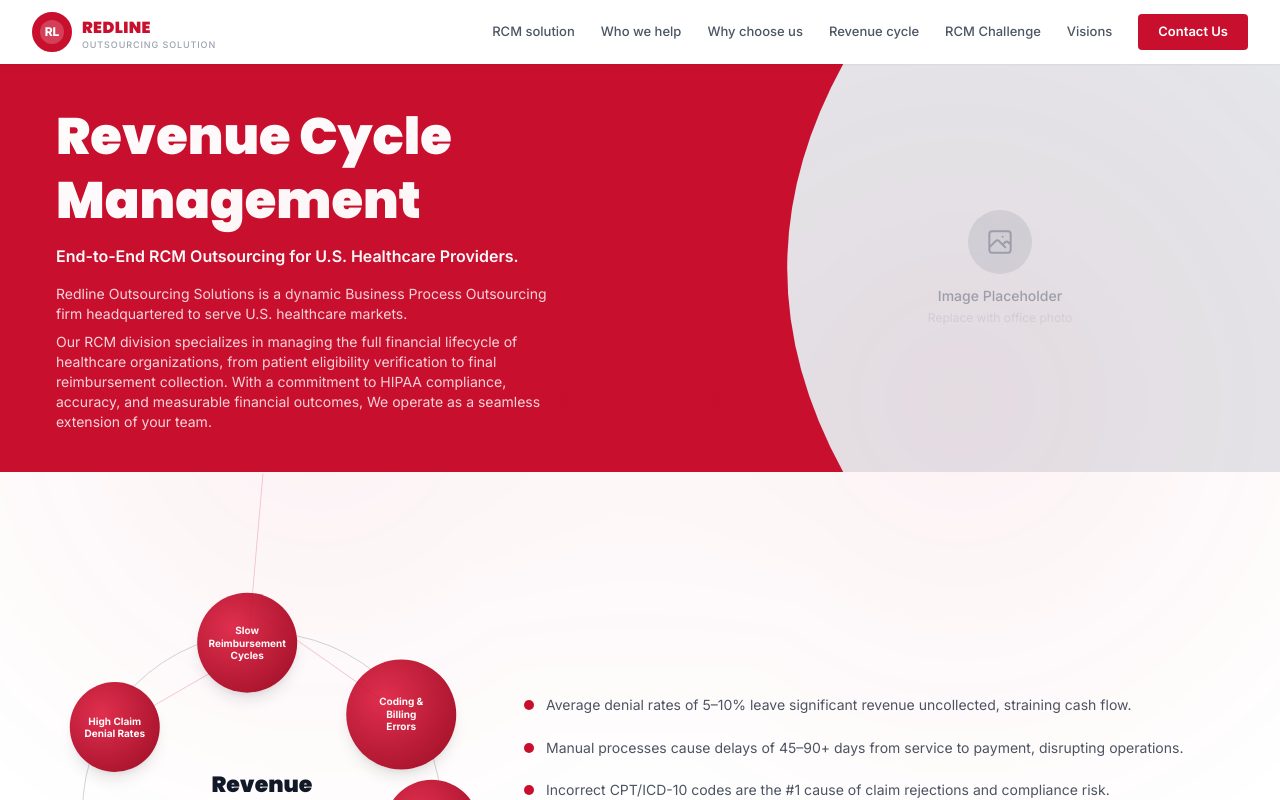
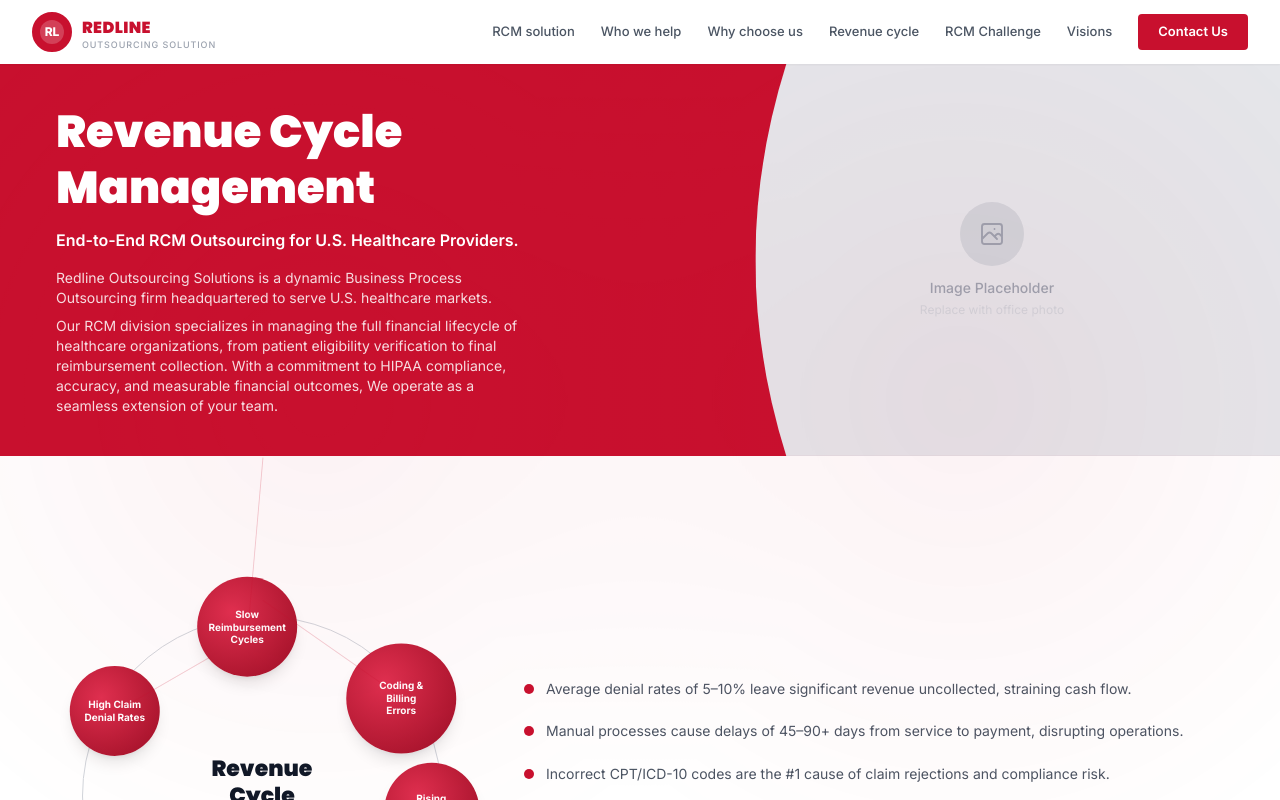
Before and after one commit to deba4667/RedLine_Landing, a React (Vite) app: page / in a window 1280 px wide. Shown: the top 800 px of the page. Built offline with nearby package versions, Linux system fonts and the light colour scheme.

Commit message:
fix: rewrite Hero with inline SVG arc clip - no right edge bleed

```diff
--- a/src/components/Hero.jsx
+++ b/src/components/Hero.jsx
@@ -5,24 +5,28 @@ export default function Hero() {
   return (
     <section
       id="home"
-      className="relative w-full overflow-hidden bg-[#C8102E] pt-16"
-      style={{ minHeight: '340px' }}
+      className="relative w-full bg-[#C8102E] pt-16 overflow-hidden"
     >
-      <div className="max-w-7xl mx-auto flex items-stretch w-full" style={{ minHeight: '320px' }}>
-        {/* Left: Text Content */}
-        <div className="flex-1 flex flex-col justify-center px-6 md:px-10 lg:px-14 py-10 pr-4">
+      {/* Full-bleed flex row */}
+      <div className="flex items-stretch" style={{ minHeight: '340px' }}>
+
+        {/* Left: Text — constrained to ~55% width */}
+        <div
+          className="flex flex-col justify-center py-10 z-10"
+          style={{ width: '55%', paddingLeft: 'max(24px, calc((100vw - 1280px)/2 + 56px))', paddingRight: '40px' }}
+        >
           <motion.h1
             initial={{ opacity: 0, y: 24 }}
             animate={{ opacity: 1, y: 0 }}
             transition={{ duration: 0.55, delay: 0.1 }}
             className="font-heading font-black text-white leading-tight mb-3"
-            style={{ fontSize: 'clamp(28px, 4vw, 52px)' }}
+            style={{ fontSize: 'clamp(26px, 3.5vw, 50px)' }}
           >
             Revenue Cycle Management
           </motion.h1>
 
           <motion.p
-            initial={{ opacity: 0, y: 18 }}
+            initial={{ opacity: 0, y: 16 }}
             animate={{ opacity: 1, y: 0 }}
             transition={{ duration: 0.5, delay: 0.2 }}
             className="text-white font-semibold text-sm md:text-base mb-4"
@@ -31,10 +35,11 @@ export default function Hero() {
           </motion.p>
 
           <motion.div
-            initial={{ opacity: 0, y: 18 }}
+            initial={{ opacity: 0, y: 16 }}
             animate={{ opacity: 1, y: 0 }}
             transition={{ duration: 0.5, delay: 0.3 }}
-            className="space-y-2 max-w-lg"
+            className="space-y-2"
+            style={{ maxWidth: '480px' }}
           >
             <p className="text-white/85 text-xs md:text-sm leading-relaxed">
               Redline Outsourcing Solutions is a dynamic Business Process Outsourcing firm
@@ -49,40 +54,45 @@ export default function Hero() {
           </motion.div>
         </div>
 
-        {/* Right: Placeholder Image with arc/curved left edge */}
+        {/* Right: Placeholder image — 45% width, arc clip on left */}
         <motion.div
-          initial={{ opacity: 0, x: 60 }}
+          initial={{ opacity: 0, x: 40 }}
           animate={{ opacity: 1, x: 0 }}
           transition={{ duration: 0.65, delay: 0.25 }}
-          className="hidden md:flex flex-shrink-0 items-stretch relative overflow-hidden"
-          style={{ width: '44%', maxWidth: '560px' }}
+          className="hidden md:block flex-1 relative"
+          style={{ clipPath: 'ellipse(100% 100% at 100% 50%)' }}
         >
-          {/* SVG clip path for the curved left edge */}
-          <svg width="0" height="0" className="absolute">
+          {/* Arc shape on left using SVG clip */}
+          <svg
+            className="absolute inset-0 w-full h-full"
+            viewBox="0 0 560 340"
+            preserveAspectRatio="none"
+            style={{ zIndex: 0 }}
+          >
             <defs>
-              <clipPath id="heroImageClip" clipPathUnits="objectBoundingBox">
-                {/* Left edge: arc curving inward from left, right edge flush */}
-                <path d="M0.22,0 Q0.02,0.5 0.22,1 L1,1 L1,0 Z" />
+              <clipPath id="heroArc">
+                <path d="M80,0 Q20,170 80,340 L560,340 L560,0 Z" />
               </clipPath>
             </defs>
+            <rect
+              x="0" y="0" width="560" height="340"
+              fill="#e5e7eb"
+              clipPath="url(#heroArc)"
+            />
           </svg>
 
-          {/* Image container */}
+          {/* Actual placeholder content on top */}
           <div
-            className="w-full h-full relative"
-            style={{ clipPath: 'url(#heroImageClip)' }}
+            className="absolute inset-0 flex flex-col items-center justify-center"
+            style={{ clipPath: 'path("M80,0 Q20,170 80,340 L560,340 L560,0 Z")' }}
           >
-            {/* Placeholder image — gray with label */}
-            <div className="w-full h-full bg-gray-200 flex flex-col items-center justify-center min-h-[320px]">
-              {/* Placeholder visual */}
-              <div className="w-16 h-16 bg-gray-300 rounded-full flex items-center justify-center mb-3">
-                <svg width="32" height="32" fill="none" viewBox="0 0 24 24" stroke="#9ca3af" strokeWidth="1.5">
-                  <path strokeLinecap="round" strokeLinejoin="round" d="M4 16l4.586-4.586a2 2 0 012.828 0L16 16m-2-2l1.586-1.586a2 2 0 012.828 0L20 14m-6-6h.01M6 20h12a2 2 0 002-2V6a2 2 0 00-2-2H6a2 2 0 00-2 2v12a2 2 0 002 2z" />
-                </svg>
-              </div>
-              <span className="text-gray-400 text-sm font-medium">Image Placeholder</span>
-              <span className="text-gray-300 text-xs mt-1">Replace with office photo</span>
+            <div className="w-16 h-16 bg-gray-300 rounded-full flex items-center justify-center mb-3">
+              <svg width="30" height="30" fill="none" viewBox="0 0 24 24" stroke="#9ca3af" strokeWidth="1.5">
+                <path strokeLinecap="round" strokeLinejoin="round" d="M4 16l4.586-4.586a2 2 0 012.828 0L16 16m-2-2l1.586-1.586a2 2 0 012.828 0L20 14m-6-6h.01M6 20h12a2 2 0 002-2V6a2 2 0 00-2-2H6a2 2 0 00-2 2v12a2 2 0 002 2z" />
+              </svg>
             </div>
+            <span className="text-gray-400 text-sm font-medium">Image Placeholder</span>
+            <span className="text-gray-300 text-xs mt-1">Replace with office photo</span>
           </div>
         </motion.div>
       </div>
```
